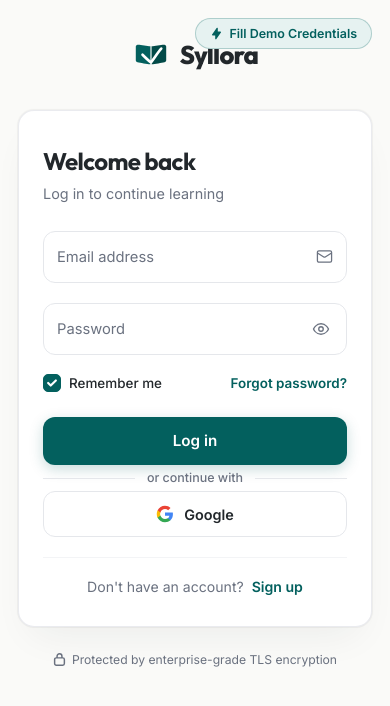
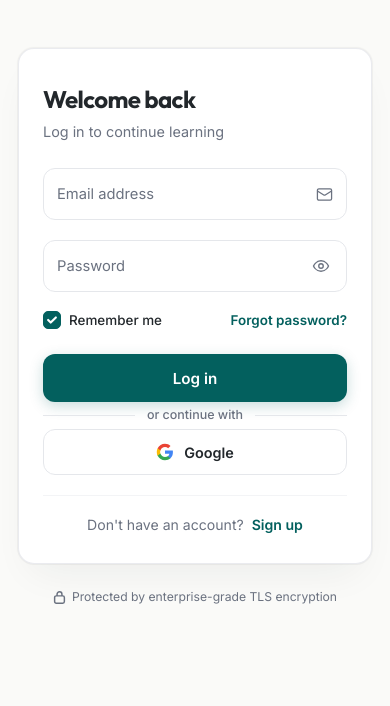
Before and after one commit to sivakumarelango10-art/Syllora, a plain HTML site: page index.html in a window 390 px wide. Drawn offline with Linux system fonts and the light colour scheme.

Commit message:
chore: remove top-level demo fill button, theme toggles, and extraneous header elements

```diff
--- a/app.js
+++ b/app.js
@@ -40,7 +40,6 @@
   const footerPrompt = document.getElementById('footerPrompt');
   const auxRow = document.getElementById('auxRow');
 
-  const btnDemoFill = document.getElementById('btnDemoFill');
   const googleLoginBtn = document.getElementById('googleLoginBtn');
 
   // Recovery Modal
@@ -125,20 +124,7 @@
     }
   });
 
-  // --------------------------------------------------------------------------
-  // 4. Quick Demo Fill (demo@syllora.com / password123)
-  // --------------------------------------------------------------------------
-  btnDemoFill.addEventListener('click', () => {
-    if (currentMode === 'signup') {
-      // Switch back to login for demo credentials
-      toggleModeBtn.click();
-    }
-    clearAllErrors();
-    emailInput.value = 'demo@syllora.com';
-    passwordInput.value = 'password123';
-    showToast('Demo credentials populated (demo@syllora.com / password123)', 'info');
-    emailInput.focus();
-  });
+
 
   // --------------------------------------------------------------------------
   // 5. Form Submission & Mock Authentication (1.5s timeout)
--- a/index.html
+++ b/index.html
@@ -165,25 +165,7 @@
          ====================================================================== -->
     <main class="form-panel" id="mainContent">
 
-      <!-- Mobile-Only Compact Header (Hidden on Desktop) -->
-      <div class="mobile-brand-bar">
-        <svg class="mobile-logo-svg" viewBox="0 0 260 180" width="38" height="28" aria-hidden="true">
-          <path d="M 126 30 C 104 30, 54 18, 38 20 C 31 21, 26 27, 26 34 L 26 126 C 26 133, 31 138, 38 139 C 56 142, 102 152, 126 154 Z" fill="#03605E"/>
-          <path d="M 134 30 C 156 30, 206 18, 222 20 C 229 21, 234 27, 234 34 L 234 126 C 234 133, 229 138, 222 139 C 204 142, 158 152, 134 154 Z" fill="#024A48"/>
-          <path d="M 72 88 C 86 102, 114 130, 130 140 C 148 118, 178 70, 200 46" fill="none" stroke="#FFFFFF" stroke-width="18" stroke-linecap="round" stroke-linejoin="round"/>
-        </svg>
-        <span class="mobile-brand-title">Syllora</span>
-      </div>
 
-      <!-- Quick Demo Account Fill Button (Discreet helper on top right) -->
-      <div class="quick-demo-wrapper">
-        <button type="button" class="btn-demo-fill" id="btnDemoFill" title="Auto-fill credentials: demo@syllora.com / password123">
-          <svg viewBox="0 0 20 20" fill="currentColor" width="13" height="13">
-            <path fill-rule="evenodd" d="M11.3 1.046A1 1 0 0112 2v5h4a1 1 0 01.82 1.573l-7 10A1 1 0 018 18v-5H4a1 1 0 01-.82-1.573l7-10a1 1 0 011.12-.38z" clip-rule="evenodd" />
-          </svg>
-          <span>Fill Demo Credentials</span>
-        </button>
-      </div>
 
       <!-- Form Card (Max-width 400px, rounded-2xl, soft shadow) -->
       <div class="login-card" id="loginCard">
--- a/style.css
+++ b/style.css
@@ -319,48 +319,7 @@ html, body {
 }
 
 /* Mobile compact bar (hidden on desktop) */
-.mobile-brand-bar {
-  display: none;
-  align-items: center;
-  gap: 10px;
-  margin-bottom: 24px;
-}
 
-.mobile-brand-title {
-  font-family: var(--font-heading);
-  font-size: 1.6rem;
-  font-weight: 800;
-  color: var(--color-charcoal-text);
-  letter-spacing: -0.03em;
-}
-
-/* Quick Demo Fill Button (top right) */
-.quick-demo-wrapper {
-  position: absolute;
-  top: 24px;
-  right: 28px;
-}
-
-.btn-demo-fill {
-  display: inline-flex;
-  align-items: center;
-  gap: 6px;
-  padding: 7px 14px;
-  border-radius: 9999px;
-  border: 1px solid rgba(3, 96, 94, 0.25);
-  background: var(--color-teal-tint);
-  color: var(--color-primary-teal);
-  font-family: var(--font-body);
-  font-size: 0.78rem;
-  font-weight: 600;
-  cursor: pointer;
-  transition: all 180ms ease;
-}
-
-.btn-demo-fill:hover {
-  background: rgba(3, 96, 94, 0.16);
-  transform: translateY(-1px);
-}
 
 /* --------------------------------------------------------------------------
    6. FORM ENTRANCE & CARD STYLING
@@ -989,18 +948,9 @@ html, body {
     display: none; /* Hide large desktop brand panel on small mobile viewports */
   }
 
-  .mobile-brand-bar {
-    display: flex; /* Display compact top brand bar */
-  }
-
   .form-panel {
     padding: 36px 18px 48px;
     justify-content: flex-start;
-  }
-
-  .quick-demo-wrapper {
-    top: 18px;
-    right: 18px;
   }
 
   .login-card {
```
